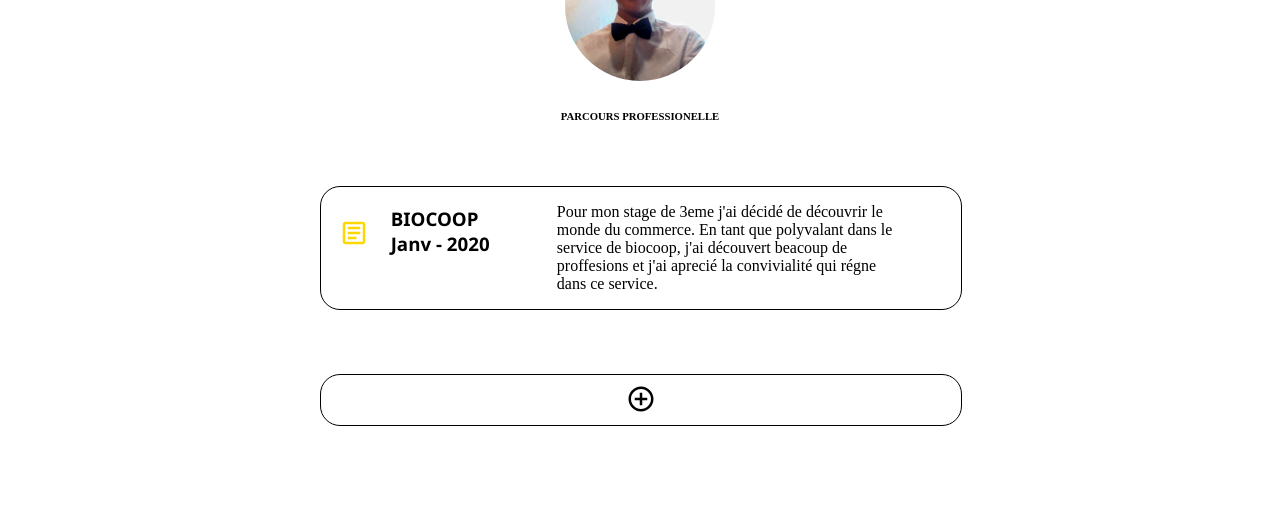
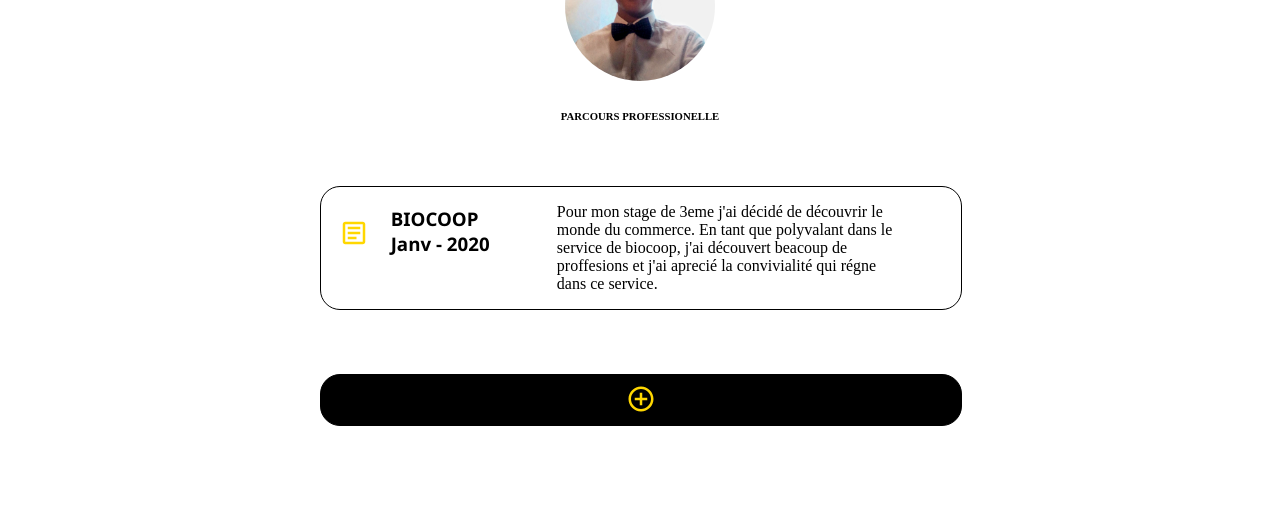
Before and after one commit to manoahmpah/manoahmpah.github.io-archive, a plain HTML site: page index.html in a window 1280 px wide. In both pictures the pointer is over the element 641 px from the left and 3042 px from the top of the page. Shown: the part 2642-3174 px from the top of the page. Drawn offline with nearby package versions, Linux system fonts and the light colour scheme; a script that the page names is missing; a web font is replaced by a local one.

Commit message:
bouton forms

```diff
--- a/index.html
+++ b/index.html
@@ -71,7 +71,7 @@
         </div>
         <a href="#footer">
             <div id="bouton">
-                    <svg xmlns="http://www.w3.org/2000/svg" height="30px" viewBox="0 0 24 24" width="30px" fill="#000000"><path d="M0 0h24v24H0V0z" fill="none"/><path d="M13 7h-2v4H7v2h4v4h2v-4h4v-2h-4V7zm-1-5C6.48 2 2 6.48 2 12s4.48 10 10 10 10-4.48 10-10S17.52 2 12 2zm0 18c-4.41 0-8-3.59-8-8s3.59-8 8-8 8 3.59 8 8-3.59 8-8 8z"/></svg>
+                    <svg xmlns="http://www.w3.org/2000/svg" height="30px" viewBox="0 0 24 24" width="30px" fill="#FFD700"><path d="M0 0h24v24H0V0z" fill="none"/><path d="M13 7h-2v4H7v2h4v4h2v-4h4v-2h-4V7zm-1-5C6.48 2 2 6.48 2 12s4.48 10 10 10 10-4.48 10-10S17.52 2 12 2zm0 18c-4.41 0-8-3.59-8-8s3.59-8 8-8 8 3.59 8 8-3.59 8-8 8z"/></svg>
             </div>
         </a>
     </section>
--- a/style.css
+++ b/style.css
@@ -338,6 +338,10 @@ footer iframe{
     transform: translateY(30%);
 
 }
+ #bouton:hover{
+    background-color: black;
+
+ }
 
 @media (max-width: 768px) {
     #img_part2{
```
